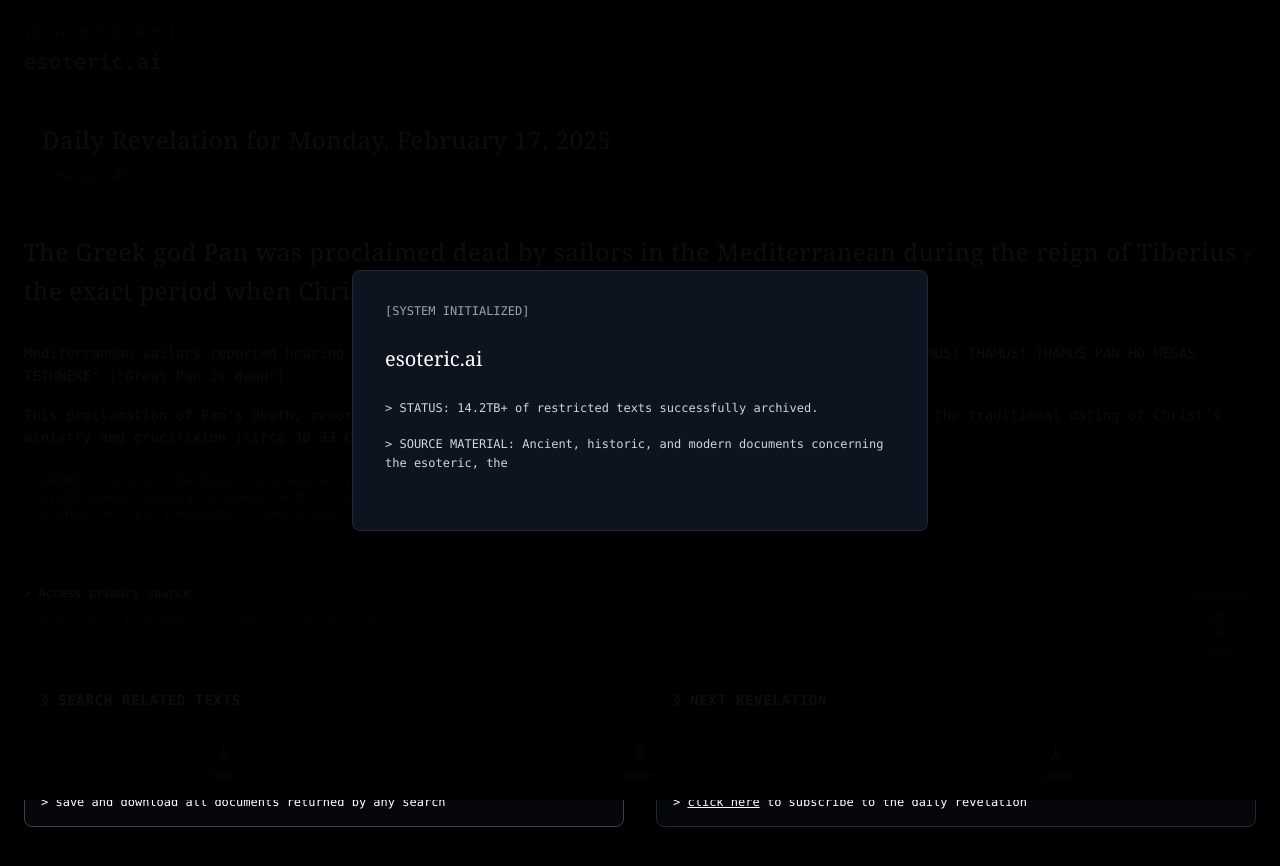
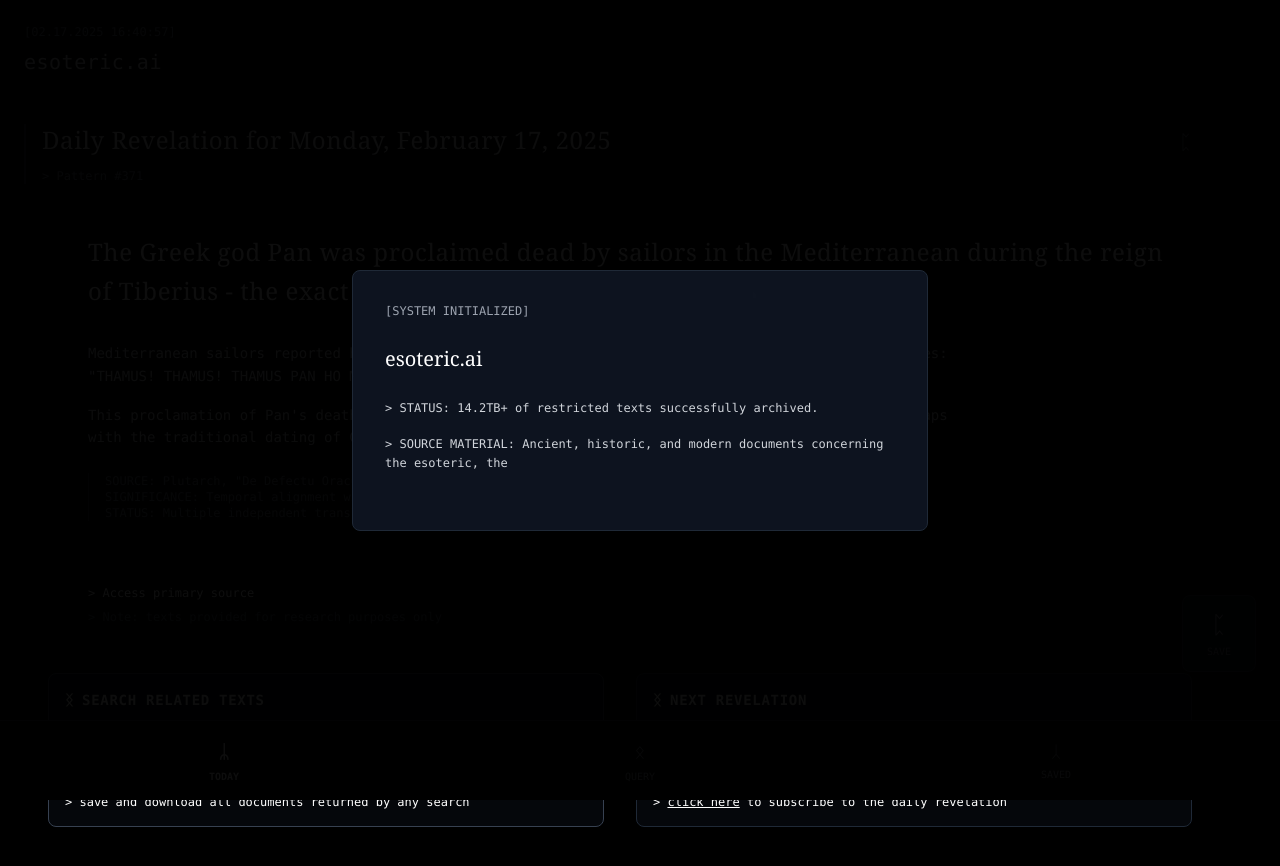
Before and after one commit to henrygabriels/esoteric.ai, a Next.js app: page / in a window 1280 px wide. Shown: the top 866 px of the page. Built offline with nearby package versions, Linux system fonts and the light colour scheme.

Commit message:
Merge UI improvements from Sarah's branch while keeping subscription pages

```diff
--- a/src/components/DailyPattern.tsx
+++ b/src/components/DailyPattern.tsx
@@ -453,30 +453,32 @@ ${currentRevelation.content}`);
           <div className="mb-8 animate-fade-in">
             {/* Log Entry Header */}
             <div className="font-mono mb-12">
-              <div className="border-l-2 border-gray-800 pl-4 space-y-3">
-                <div className="text-2xl text-gray-200 font-serif tracking-wide">
-                  Daily Revelation for {formattedDate}
+              <div className="border-l-2 border-gray-800 pl-4 space-y-3 relative">
+                <div className="text-2xl text-gray-200 font-serif tracking-wide flex justify-between items-center pr-16">
+                  <div>Daily Revelation for {formattedDate}</div>
+                  <button
+                    onClick={() => {
+                      setSaved(!saved);
+                      showEmailModalWithSource('current');
+                    }}
+                    className="text-gray-500 hover:text-white transition-colors"
+                  >
+                    <span className="text-xl">{saved ? 'ᛚ' : 'ᛈ'}</span>
+                  </button>
                 </div>
                 <div className="text-xs text-gray-500 mt-2">
-                  &gt; Pattern #{currentRevelation.id}
+                  <div>&gt; Pattern #{currentRevelation.id}</div>
                 </div>
               </div>
             </div>
 
             {/* Main Pattern */}
-            <div className="mb-16">
+            <div className="mb-16 px-8 md:px-16">
               <div className="relative font-serif text-2xl mb-8 leading-relaxed tracking-wide">
                 {currentRevelation.title}
-
-                <button
-                  onClick={() => setSaved(!saved)}
-                  className="absolute -right-2 -top-2 p-2 text-gray-500 hover:text-white transition-colors"
-                >
-                  <span className="text-lg">{saved ? '🝞' : '🝢'}</span>
-                </button>
               </div>
 
-              <div className="font-mono space-y-6 leading-relaxed">
+              <div className="font-mono space-y-6 leading-relaxed max-w-4xl">
                 <div className="text-sm leading-relaxed text-gray-300">
                   {currentRevelation.content.split('\n\n').map((paragraph, index) => (
                     <p key={index} className="mb-4 last:mb-0">
@@ -487,16 +489,16 @@ ${currentRevelation.content}`);
 
                 <p className="border-l border-gray-800 pl-4 text-xs text-gray-500">
                   SOURCE: {currentRevelation.source}
-                  <br/>
+                  <br />
                   SIGNIFICANCE: {currentRevelation.significance}
-                  <br/>
+                  <br />
                   STATUS: {currentRevelation.status}
                 </p>
               </div>
             </div>
 
             {/* Source Links */}
-            <div className="font-mono text-xs space-y-2 mb-12">
+            <div className="font-mono text-xs space-y-2 mb-12 px-8 md:px-16">
               <div
                 onClick={handleAccessSource}
                 className="text-white hover:text-gray-300 cursor-pointer transition-colors"
@@ -509,36 +511,40 @@ ${currentRevelation.content}`);
             </div>
 
             {/* Bottom Section with Search and Next Pattern */}
-            <div className="grid grid-cols-1 md:grid-cols-2 gap-8 mt-12">
+            <div className="grid grid-cols-1 md:grid-cols-2 gap-8 mt-12 pl-6 pr-8 md:pr-16">
               {/* Left Column - Search */}
-              <div className="font-mono text-xs">
+              <div className="font-mono text-xs h-full">
                 <button
                   onClick={handleSearchRelated}
-                  className="w-full border border-gray-700 bg-gray-900/30 hover:bg-gray-800/50 transition-all duration-300 rounded-lg text-left hover:border-gray-500 hover:scale-[1.02] transform"
+                  className="w-full h-full border border-gray-700 bg-gray-900/30 hover:bg-gray-800/50 transition-all duration-300 rounded-lg text-left hover:border-gray-500 hover:scale-[1.02] transform"
                 >
-                  <div className="p-4 flex flex-col">
+                  <div className="p-4 flex flex-col h-full">
                     <div className="text-white font-mono text-sm font-bold tracking-wider mb-2"><span className="mr-2">ᛝ</span>SEARCH RELATED TEXTS</div>
-                    <div className="text-white space-y-4 mt-3">
+                    <div className="text-white space-y-4 mt-3 flex-1 flex flex-col justify-between">
+                      <div className="space-y-4">
                         &gt; search our archive for related documents
-                      <br/><br/>&gt; chat with our AI about what you find, and new avenues of investigation
-                      <br/><br/>&gt; save and download all documents returned by any search
+                        <br /><br />&gt; chat with our AI about what you find, and new avenues of investigation
+                        <br /><br />&gt; save and download all documents returned by any search
+                      </div>
                     </div>
                   </div>
                 </button>
               </div>
 
               {/* Right Column - Next Pattern */}
-              <div className="font-mono text-xs">
+              <div className="font-mono text-xs h-full">
                 <button
                   onClick={() => showEmailModalWithSource('daily')}
-                  className="w-full bg-gray-900/30 rounded-lg border border-gray-800 text-left hover:bg-gray-800/50 transition-all duration-300 hover:border-gray-500 hover:scale-[1.02] transform"
+                  className="w-full h-full bg-gray-900/30 rounded-lg border border-gray-800 text-left hover:bg-gray-800/50 transition-all duration-300 hover:border-gray-500 hover:scale-[1.02] transform"
                 >
-                  <div className="p-4 flex flex-col">
+                  <div className="p-4 flex flex-col h-full">
                     <div className="text-white font-mono text-sm font-bold tracking-wider mb-2"><span className="mr-2">ᛝ</span>NEXT REVELATION</div>
-                    <div className="text-white space-y-4 mt-3">
+                    <div className="text-white space-y-4 mt-3 flex-1 flex flex-col justify-between">
+                      <div className="space-y-4">
                         &gt; scheduled for {getTomorrowDate()} [00:00 Local]
-                      <br/><br/>&gt; temporal gateway opens in {countdown}
-                      <br/><br/>&gt; <span className="underline">click here</span> to subscribe to the daily revelation
+                        <br /><br />&gt; temporal gateway opens in {countdown}
+                        <br /><br />&gt; <span className="underline">click here</span> to subscribe to the daily revelation
+                      </div>
                     </div>
                   </div>
                 </button>
@@ -549,6 +555,13 @@ ${currentRevelation.content}`);
 
         {/* Query Interface */}
         {activeTab === 'query' && (
+          <>
+            <button
+              onClick={() => setActiveTab('today')}
+              className="fixed left-6 top-[100px] font-mono text-xs text-gray-400 hover:text-white transition-colors z-10"
+            >
+              &lt; back
+            </button>
             <div className="fixed inset-x-0 top-[140px] bottom-[72px] px-6 animate-fade-in">
               <div className="h-full bg-gray-900/30 rounded-lg border border-gray-800 p-4 flex flex-col">
                 <div
@@ -618,10 +631,18 @@ ${currentRevelation.content}`);
                 </div>
               </div>
             </div>
+          </>
         )}
 
         {/* Saved Tab */}
         {activeTab === 'saved' && (
+          <>
+            <button
+              onClick={() => setActiveTab('today')}
+              className="fixed left-6 top-[100px] font-mono text-xs text-gray-400 hover:text-white transition-colors z-10"
+            >
+              &lt; back
+            </button>
             <div className="fixed inset-x-0 top-[140px] bottom-[72px] px-6 animate-fade-in flex items-center justify-center">
               <button
                 onClick={() => showEmailModalWithSource('other')}
@@ -632,6 +653,7 @@ ${currentRevelation.content}`);
                 <span className="underline">get notified when available</span>
               </button>
             </div>
+          </>
         )}
 
         {/* Save Button - Only show on non-query tabs */}
@@ -643,7 +665,7 @@ ${currentRevelation.content}`);
               className="group flex flex-col items-center space-y-1 bg-gray-900/50 px-6 py-3 rounded-lg border border-gray-800 hover:bg-gray-900/80 transition-all shadow-lg"
             >
               <span className="text-2xl text-gray-400 group-hover:text-white transition-colors">
-                {saved ? 'ᛯ' : 'ᛨ'}
+                {saved ? 'ᛚ' : 'ᛈ'}
               </span>
               <span className="font-mono text-[10px] text-gray-500 group-hover:text-gray-300">
                 {saved ? 'SAVED' : 'SAVE'}
@@ -659,24 +681,24 @@ ${currentRevelation.content}`);
           <div className="flex justify-around items-center">
             <button
               onClick={() => setActiveTab('today')}
-              className={`flex flex-col items-center space-y-1 group ${activeTab === 'today' ? 'text-white' : ''}`}
+              className={`flex flex-col items-center space-y-1 group ${activeTab === 'today' ? 'text-white font-bold' : 'text-gray-400 font-normal'}`}
             >
               <span className="text-lg group-hover:text-gray-300 transition-colors">ᛦ</span>
-              <span className="font-mono text-[10px] text-gray-400 group-hover:text-gray-300">TODAY</span>
+              <span className="font-mono text-[10px] group-hover:text-gray-300">TODAY</span>
             </button>
             <button
               onClick={() => setActiveTab('query')}
-              className={`flex flex-col items-center space-y-1 group ${activeTab === 'query' ? 'text-white' : ''}`}
+              className={`flex flex-col items-center space-y-1 group ${activeTab === 'query' ? 'text-white font-bold' : 'text-gray-400 font-normal'}`}
             >
               <span className="text-lg group-hover:text-gray-300 transition-colors">ᛟ</span>
-              <span className="font-mono text-[10px] text-gray-400 group-hover:text-gray-300">QUERY</span>
+              <span className="font-mono text-[10px] group-hover:text-gray-300">QUERY</span>
             </button>
             <button
               onClick={() => setActiveTab('saved')}
-              className={`flex flex-col items-center space-y-1 group ${activeTab === 'saved' ? 'text-white' : ''}`}
+              className={`flex flex-col items-center space-y-1 group ${activeTab === 'saved' ? 'text-white font-bold' : 'text-gray-400 font-normal'}`}
             >
-              <span className="text-lg group-hover:text-gray-300 transition-colors">ᛸ</span>
-              <span className="font-mono text-[10px] text-gray-400 group-hover:text-gray-300">SAVED</span>
+              <span className="text-[16px] group-hover:text-gray-300 transition-colors">ᛸ</span>
+              <span className="font-mono text-[10px] group-hover:text-gray-300">SAVED</span>
             </button>
           </div>
         </div>
```
Lines whose indentation alone changed are shown as unchanged.
